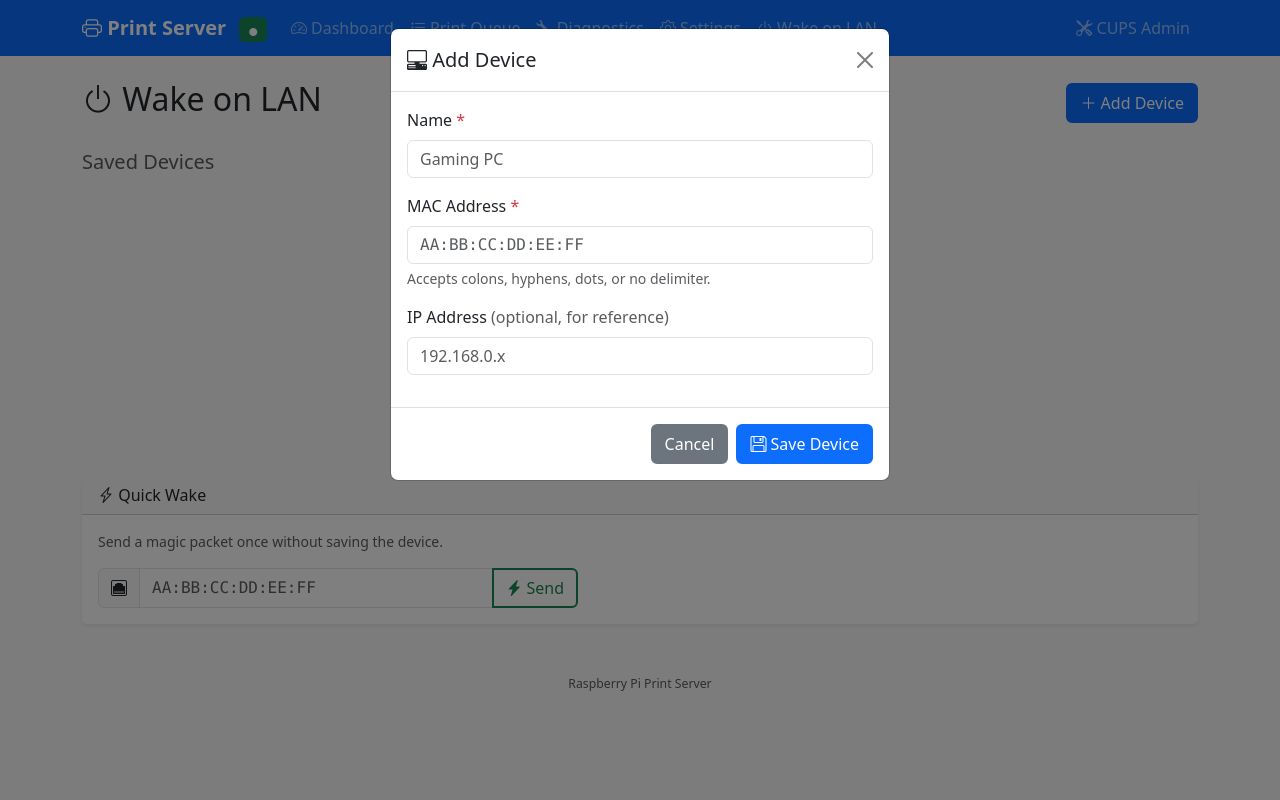
After one commit to tamersherif00/Rpi_printserver, a Flask app: template src/web/templates/wol.html in a window 1280 px wide, after a click on "Add Device". The commit adds this page. Run offline with Flask 3, Linux system fonts and the light colour scheme; the template is opened without the code that fills it, so the values that code supplies are empty; parts of the project's set-up code (start-up, migrations or seed data) failed here and were passed over.

Commit message:
feat(wol): add Wake-on-LAN tab to web portal
New "Wake on LAN" tab in the navbar lets users wake any PC (or other
WOL-capable device) on the same network directly from the print server
portal, with saved favourites that survive reboots.

src/printserver/wol.py (new)
  - send_magic_packet(mac, broadcast): builds the 102-byte magic packet
    (6×0xFF + 16× MAC) and broadcasts it on UDP port 9 — no external deps
  - normalise_mac(): accepts any delimiter (colons, hyphens, dots, none)
  - Device CRUD via /var/lib/printserver/wol_devices.json (JSON, auto-created)

src/web/routes.py
  - GET  /wol                    → Wake on LAN page
  - GET  /api/wol/devices        → list saved devices
  - POST /api/wol/devices        → save device {name, mac, ip?}
  - DELETE /api/wol/devices/<id> → remove device
  - POST /api/wol/wake           → send magic packet {mac, broadcast?}

src/web/templates/wol.html (new)
  - Saved Devices grid: name, MAC, optional IP, Wake button, Remove button
  - Add Device modal: name + MAC (required), IP (optional, reference only)
  - Quick Wake card: one-off send without saving
  - Devices added dynamically (no page reload); toasts for success/error

src/web/templates/base.html
  - Added "Wake on LAN" nav item (bi-power icon) between Settings and CUPS Admin

config/systemd/printserver-web.service
  - Added /var/lib/printserver to ReadWritePaths so the service can write
    wol_devices.json under ProtectSystem=strict sandboxing

scripts/install.sh
  - mkdir -p /var/lib/printserver so the directory exists before first run

https://claude.ai/code/session_01CYscer7zcbq5dmtTLhqiGj

```diff
--- a/src/web/routes.py
+++ b/src/web/routes.py
@@ -18,6 +18,13 @@ from printserver.system_utils import (
     validate_hostname,
     requires_root,
     SystemUtilsError,
+)
+from printserver.wol import (
+    list_devices as list_wol_devices,
+    add_device as add_wol_device,
+    remove_device as remove_wol_device,
+    send_magic_packet,
+    normalise_mac,
 )
 
 logger = logging.getLogger(__name__)
@@ -1037,4 +1044,61 @@ def register_routes(app: Flask) -> None:
         except CupsClientError as e:
             return jsonify({"error": str(e), "code": "CUPS_ERROR"}), 500
 
+    # ── Wake-on-LAN ───────────────────────────────────────────────────────────
+
+    @app.route("/wol")
+    def wol():
+        """Wake-on-LAN page — manage and wake saved devices."""
+        return render_template("wol.html", devices=list_wol_devices())
+
+    @app.route("/api/wol/devices", methods=["GET"])
+    def api_wol_devices_list():
+        """Return all saved WOL devices."""
+        return jsonify(list_wol_devices())
+
+    @app.route("/api/wol/devices", methods=["POST"])
+    def api_wol_devices_add():
+        """Save a new WOL device. Body: {name, mac, ip?}"""
+        data = request.get_json(silent=True) or {}
+        name = str(data.get("name", "")).strip()
+        mac  = str(data.get("mac",  "")).strip()
+        ip   = str(data.get("ip",   "")).strip()
+
+        if not name or not mac:
+            return jsonify({"error": "name and mac are required"}), 400
+        try:
+            device = add_wol_device(name, mac, ip)
+            return jsonify(device), 201
+        except ValueError as exc:
+            return jsonify({"error": str(exc)}), 400
+        except OSError as exc:
+            logger.error("Could not write WOL devices file: %s", exc)
+            return jsonify({"error": "Could not save device (storage error)"}), 500
+
+    @app.route("/api/wol/devices/<device_id>", methods=["DELETE"])
+    def api_wol_devices_delete(device_id: str):
+        """Remove a saved WOL device by ID."""
+        removed = remove_wol_device(device_id)
+        if not removed:
+            return jsonify({"error": "Device not found"}), 404
+        return jsonify({"ok": True})
+
+    @app.route("/api/wol/wake", methods=["POST"])
+    def api_wol_wake():
+        """Send a WOL magic packet. Body: {mac, broadcast?}"""
+        data = request.get_json(silent=True) or {}
+        mac       = str(data.get("mac",       "")).strip()
+        broadcast = str(data.get("broadcast", "255.255.255.255")).strip()
+
+        if not mac:
+            return jsonify({"error": "mac is required"}), 400
+        try:
+            send_magic_packet(mac, broadcast)
+            return jsonify({"ok": True, "mac": normalise_mac(mac)})
+        except ValueError as exc:
+            return jsonify({"error": str(exc)}), 400
+        except OSError as exc:
+            logger.error("WOL socket error: %s", exc)
+            return jsonify({"error": f"Socket error: {exc}"}), 500
+
     logger.info("Routes registered")
--- a/src/web/templates/base.html
+++ b/src/web/templates/base.html
@@ -42,6 +42,11 @@
                             <i class="bi bi-gear"></i> Settings
                         </a>
                     </li>
+                    <li class="nav-item">
+                        <a class="nav-link {% if request.endpoint == 'wol' %}active{% endif %}" href="/wol">
+                            <i class="bi bi-power"></i> Wake on LAN
+                        </a>
+                    </li>
                 </ul>
                 <ul class="navbar-nav">
                     <li class="nav-item">
--- /dev/null
+++ b/src/web/templates/wol.html
@@ -0,0 +1,290 @@
+{% extends "base.html" %}
+{% block title %}Wake on LAN – Print Server{% endblock %}
+
+{% block content %}
+<div class="d-flex justify-content-between align-items-center mb-4">
+    <h2><i class="bi bi-power"></i> Wake on LAN</h2>
+    <button class="btn btn-primary" data-bs-toggle="modal" data-bs-target="#addDeviceModal">
+        <i class="bi bi-plus-lg"></i> Add Device
+    </button>
+</div>
+
+<!-- Saved Devices -->
+<section class="mb-5">
+    <h5 class="text-muted mb-3">Saved Devices</h5>
+    <div id="devices-grid" class="row g-3">
+        {% if devices %}
+            {% for dev in devices %}
+            <div class="col-sm-6 col-md-4 col-lg-3" id="card-{{ dev.id }}">
+                <div class="card h-100 shadow-sm">
+                    <div class="card-body d-flex flex-column">
+                        <div class="d-flex justify-content-between align-items-start mb-2">
+                            <h6 class="card-title mb-0">
+                                <i class="bi bi-pc-display text-primary me-1"></i>
+                                {{ dev.name | e }}
+                            </h6>
+                            <button class="btn btn-sm btn-outline-danger border-0 p-1"
+                                    onclick="removeDevice('{{ dev.id }}')"
+                                    title="Remove">
+                                <i class="bi bi-x-lg"></i>
+                            </button>
+                        </div>
+                        <small class="text-muted font-monospace mb-1">{{ dev.mac | e }}</small>
+                        {% if dev.ip %}
+                        <small class="text-muted mb-3">{{ dev.ip | e }}</small>
+                        {% else %}
+                        <small class="text-muted mb-3">&nbsp;</small>
+                        {% endif %}
+                        <button class="btn btn-success mt-auto"
+                                onclick="wakeDevice('{{ dev.mac | e }}', '{{ dev.name | e }}')"
+                                id="wake-{{ dev.id }}">
+                            <i class="bi bi-lightning-charge-fill"></i> Wake
+                        </button>
+                    </div>
+                </div>
+            </div>
+            {% endfor %}
+        {% else %}
+            <div class="col-12" id="no-devices-msg">
+                <div class="text-center text-muted py-5">
+                    <i class="bi bi-pc-display" style="font-size:3rem;"></i>
+                    <p class="mt-2">No saved devices yet.<br>Click <strong>Add Device</strong> to save a favourite.</p>
+                </div>
+            </div>
+        {% endif %}
+    </div>
+</section>
+
+<!-- Quick Wake -->
+<section>
+    <div class="card shadow-sm">
+        <div class="card-header">
+            <h6 class="mb-0"><i class="bi bi-lightning-charge"></i> Quick Wake</h6>
+        </div>
+        <div class="card-body">
+            <p class="text-muted small mb-3">Send a magic packet once without saving the device.</p>
+            <div class="input-group" style="max-width:480px;">
+                <span class="input-group-text"><i class="bi bi-ethernet"></i></span>
+                <input type="text" id="quick-mac" class="form-control font-monospace"
+                       placeholder="AA:BB:CC:DD:EE:FF"
+                       maxlength="17"
+                       autocomplete="off">
+                <button class="btn btn-outline-success" onclick="quickWake()">
+                    <i class="bi bi-lightning-charge-fill"></i> Send
+                </button>
+            </div>
+            <div id="quick-error" class="text-danger small mt-2" style="display:none;"></div>
+        </div>
+    </div>
+</section>
+
+<!-- Add Device Modal -->
+<div class="modal fade" id="addDeviceModal" tabindex="-1" aria-labelledby="addDeviceModalLabel" aria-hidden="true">
+    <div class="modal-dialog">
+        <div class="modal-content">
+            <div class="modal-header">
+                <h5 class="modal-title" id="addDeviceModalLabel">
+                    <i class="bi bi-pc-display-horizontal"></i> Add Device
+                </h5>
+                <button type="button" class="btn-close" data-bs-dismiss="modal"></button>
+            </div>
+            <div class="modal-body">
+                <div class="mb-3">
+                    <label for="dev-name" class="form-label">Name <span class="text-danger">*</span></label>
+                    <input type="text" id="dev-name" class="form-control" placeholder="Gaming PC" maxlength="64" autocomplete="off">
+                </div>
+                <div class="mb-3">
+                    <label for="dev-mac" class="form-label">MAC Address <span class="text-danger">*</span></label>
+                    <input type="text" id="dev-mac" class="form-control font-monospace"
+                           placeholder="AA:BB:CC:DD:EE:FF" maxlength="17" autocomplete="off">
+                    <div class="form-text">Accepts colons, hyphens, dots, or no delimiter.</div>
+                </div>
+                <div class="mb-3">
+                    <label for="dev-ip" class="form-label">IP Address <span class="text-muted">(optional, for reference)</span></label>
+                    <input type="text" id="dev-ip" class="form-control" placeholder="192.168.0.x" maxlength="39" autocomplete="off">
+                </div>
+                <div id="add-error" class="alert alert-danger py-2" style="display:none;"></div>
+            </div>
+            <div class="modal-footer">
+                <button type="button" class="btn btn-secondary" data-bs-dismiss="modal">Cancel</button>
+                <button type="button" class="btn btn-primary" onclick="saveDevice()" id="save-btn">
+                    <i class="bi bi-floppy"></i> Save Device
+                </button>
+            </div>
+        </div>
+    </div>
+</div>
+{% endblock %}
+
+{% block scripts %}
+<script>
+// ── Wake helpers ──────────────────────────────────────────────────────────────
+
+async function wakeDevice(mac, name) {
+    const btn = document.querySelector(`button[onclick="wakeDevice('${mac}', '${name}')"]`);
+    if (btn) { btn.disabled = true; btn.innerHTML = '<span class="spinner-border spinner-border-sm"></span>'; }
+
+    try {
+        const r = await fetch('/api/wol/wake', {
+            method: 'POST',
+            headers: {'Content-Type': 'application/json'},
+            body: JSON.stringify({mac})
+        });
+        const data = await r.json();
+        if (r.ok) {
+            showToast(`Magic packet sent to ${escapeHtml(name)} (${escapeHtml(mac)})`, 'success');
+        } else {
+            showToast(data.error || 'Failed to send packet', 'danger');
+        }
+    } catch {
+        showToast('Network error — could not send packet', 'danger');
+    } finally {
+        if (btn) { btn.disabled = false; btn.innerHTML = '<i class="bi bi-lightning-charge-fill"></i> Wake'; }
+    }
+}
+
+async function quickWake() {
+    const mac = document.getElementById('quick-mac').value.trim();
+    const errEl = document.getElementById('quick-error');
+    errEl.style.display = 'none';
+
+    if (!mac) { errEl.textContent = 'Enter a MAC address.'; errEl.style.display = ''; return; }
+
+    try {
+        const r = await fetch('/api/wol/wake', {
+            method: 'POST',
+            headers: {'Content-Type': 'application/json'},
+            body: JSON.stringify({mac})
+        });
+        const data = await r.json();
+        if (r.ok) {
+            showToast(`Magic packet sent to ${escapeHtml(mac)}`, 'success');
+            document.getElementById('quick-mac').value = '';
+        } else {
+            errEl.textContent = data.error || 'Failed to send packet';
+            errEl.style.display = '';
+        }
+    } catch {
+        errEl.textContent = 'Network error — could not send packet';
+        errEl.style.display = '';
+    }
+}
+
+// ── Device CRUD ───────────────────────────────────────────────────────────────
+
+async function saveDevice() {
+    const name = document.getElementById('dev-name').value.trim();
+    const mac  = document.getElementById('dev-mac').value.trim();
+    const ip   = document.getElementById('dev-ip').value.trim();
+    const errEl = document.getElementById('add-error');
+    errEl.style.display = 'none';
+
+    if (!name || !mac) {
+        errEl.textContent = 'Name and MAC address are required.';
+        errEl.style.display = '';
+        return;
+    }
+
+    const btn = document.getElementById('save-btn');
+    btn.disabled = true;
+
+    try {
+        const r = await fetch('/api/wol/devices', {
+            method: 'POST',
+            headers: {'Content-Type': 'application/json'},
+            body: JSON.stringify({name, mac, ip})
+        });
+        const data = await r.json();
+        if (r.ok) {
+            bootstrap.Modal.getInstance(document.getElementById('addDeviceModal')).hide();
+            clearAddForm();
+            appendDeviceCard(data);
+            showToast(`${escapeHtml(name)} saved`, 'success');
+        } else {
+            errEl.textContent = data.error || 'Could not save device';
+            errEl.style.display = '';
+        }
+    } catch {
+        errEl.textContent = 'Network error';
+        errEl.style.display = '';
+    } finally {
+        btn.disabled = false;
+    }
+}
+
+async function removeDevice(id) {
+    if (!confirm('Remove this device?')) return;
+    try {
+        const r = await fetch(`/api/wol/devices/${id}`, {method: 'DELETE'});
+        if (r.ok) {
+            document.getElementById(`card-${id}`)?.remove();
+            if (!document.querySelector('#devices-grid .col-sm-6')) {
+                showEmptyState();
+            }
+        } else {
+            showToast('Could not remove device', 'danger');
+        }
+    } catch {
+        showToast('Network error', 'danger');
+    }
+}
+
+// ── DOM helpers ───────────────────────────────────────────────────────────────
+
+function appendDeviceCard(dev) {
+    document.getElementById('no-devices-msg')?.remove();
+
+    const col = document.createElement('div');
+    col.className = 'col-sm-6 col-md-4 col-lg-3';
+    col.id = `card-${dev.id}`;
+    col.innerHTML = `
+        <div class="card h-100 shadow-sm">
+            <div class="card-body d-flex flex-column">
+                <div class="d-flex justify-content-between align-items-start mb-2">
+                    <h6 class="card-title mb-0">
+                        <i class="bi bi-pc-display text-primary me-1"></i>
+                        ${escapeHtml(dev.name)}
+                    </h6>
+                    <button class="btn btn-sm btn-outline-danger border-0 p-1"
+                            onclick="removeDevice('${dev.id}')" title="Remove">
+                        <i class="bi bi-x-lg"></i>
+                    </button>
+                </div>
+                <small class="text-muted font-monospace mb-1">${escapeHtml(dev.mac)}</small>
+                <small class="text-muted mb-3">${dev.ip ? escapeHtml(dev.ip) : '&nbsp;'}</small>
+                <button class="btn btn-success mt-auto"
+                        onclick="wakeDevice('${dev.mac}', '${escapeHtml(dev.name)}')"
+                        id="wake-${dev.id}">
+                    <i class="bi bi-lightning-charge-fill"></i> Wake
+                </button>
+            </div>
+        </div>`;
+    document.getElementById('devices-grid').appendChild(col);
+}
+
+function showEmptyState() {
+    const grid = document.getElementById('devices-grid');
+    grid.innerHTML = `
+        <div class="col-12" id="no-devices-msg">
+            <div class="text-center text-muted py-5">
+                <i class="bi bi-pc-display" style="font-size:3rem;"></i>
+                <p class="mt-2">No saved devices yet.<br>Click <strong>Add Device</strong> to save a favourite.</p>
+            </div>
+        </div>`;
+}
+
+function clearAddForm() {
+    ['dev-name','dev-mac','dev-ip'].forEach(id => document.getElementById(id).value = '');
+    const e = document.getElementById('add-error');
+    e.style.display = 'none';
+}
+
+// Clear form when modal is hidden
+document.getElementById('addDeviceModal')
+    .addEventListener('hidden.bs.modal', clearAddForm);
+
+// Allow Enter key in quick-wake input
+document.getElementById('quick-mac')
+    .addEventListener('keydown', e => { if (e.key === 'Enter') quickWake(); });
+</script>
+{% endblock %}
```
Also changed, not shown: src/printserver/wol.py (added, +111 -0 lines), 2 other files.
